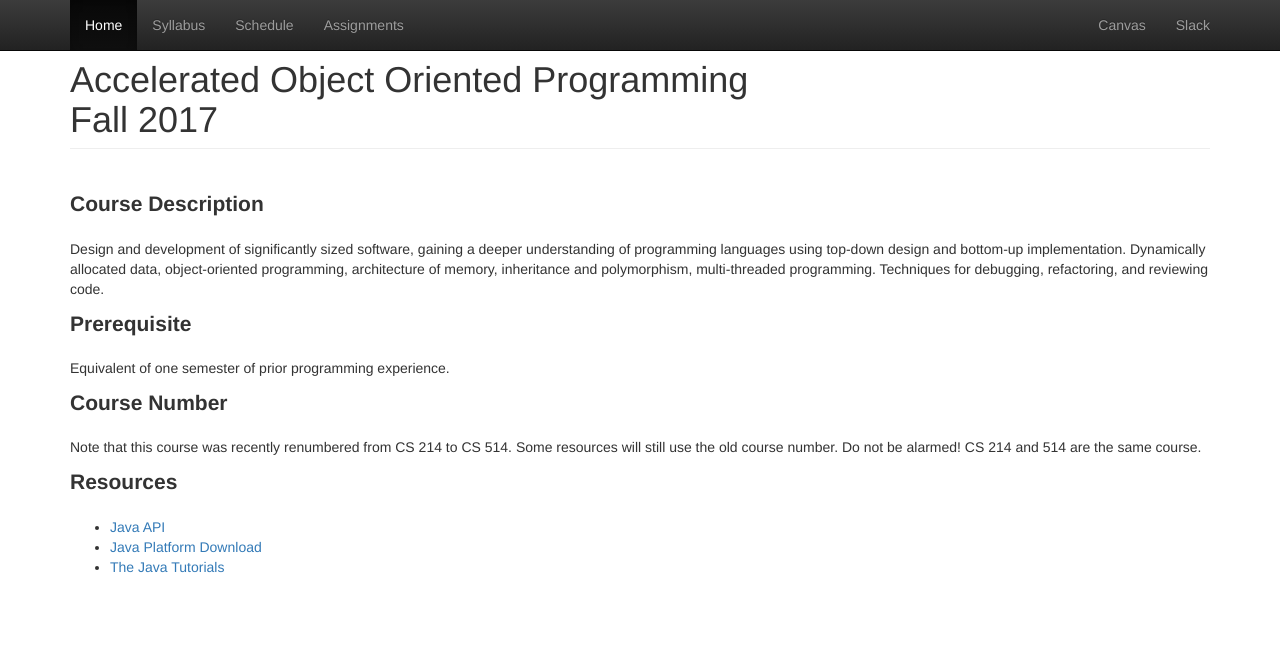
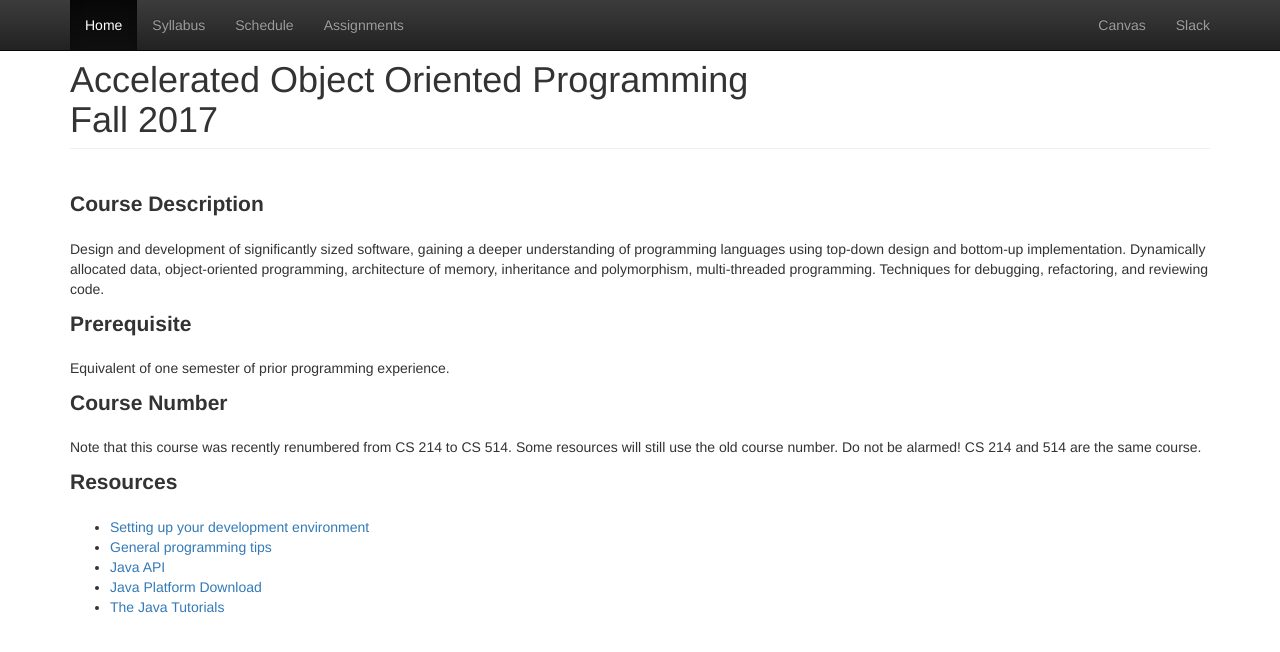
Before and after one commit to CS514-F17/cs514-f17.github.io, a Jekyll site: the page built from index.html, in a window 1280 px wide. Shown: the top 652 px of the page. Built offline with Jekyll 4.4.1, drawn with Linux system fonts in a browser that asks for light colours.

Commit message:
add resources

```diff
--- a/index.html
+++ b/index.html
@@ -29,14 +29,15 @@ title: Home
 		<strong>Resources</strong>
 	</p>
 	<ul>
+		<li><a href="https://github.com/CS514-F17/notes/blob/master/Admin/devenvironment.md">Setting up your development environment</a></li>
+		<li><a href="https://github.com/CS514-F17/notes/blob/master/Admin/tips.md">General programming tips</a></li>
 		<li><a href="https://docs.oracle.com/javase/8/docs/api/">Java API</a></li>
 		<li><a href="http://www.oracle.com/technetwork/java/javase/downloads/index.html">Java Platform Download</a></li>
 		<li><a href="http://docs.oracle.com/javase/tutorial/java/index.html">The Java Tutorials</a></li>
-<!-- 		<li><a href="https://www.sublimetext.com/">Sublime Text Editor</a></li>
- -->	</ul>
+	</ul>
 	<br/>
 <!-- 	<div class="span9">
 		<iframe src="https://calendar.google.com/calendar/embed?mode=WEEK&amp;height=600&amp;wkst=1&amp;bgcolor=%23FFFFFF&amp;src=cs.usfca.edu_ha31q4a728utubg2t4njeggvuc%40group.calendar.google.com&amp;color=%23691426&amp;ctz=America%2FLos_Angeles" style="border-width:0" width="800" height="600" frameborder="0" scrolling="no"></iframe>
 	</div>
- -->
+-->
 </div>
```
